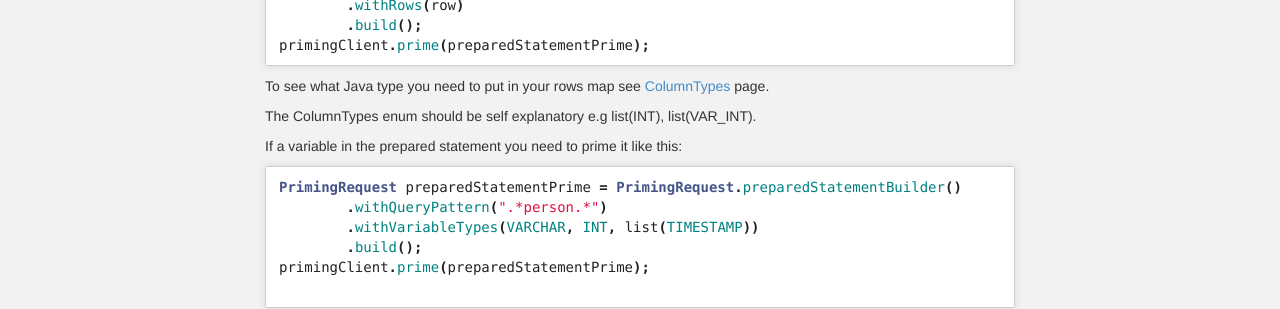
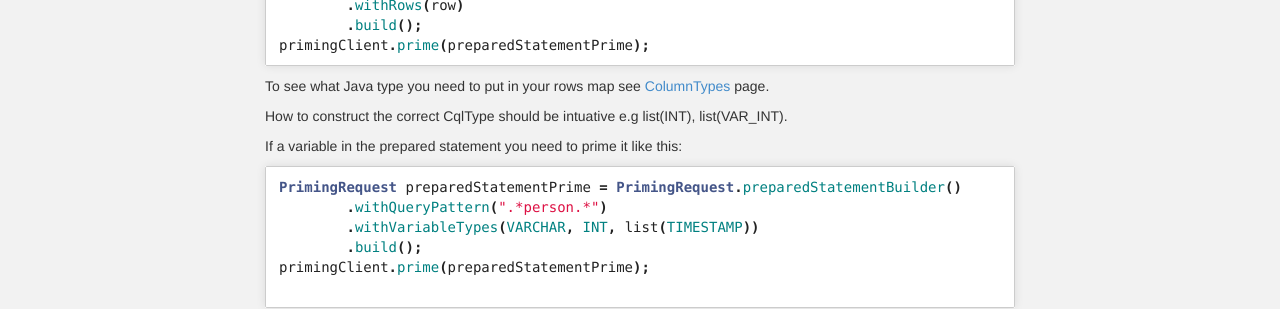
Before and after one commit to zznate/java-client, a Jekyll site: the page built from priming-collections.md, in a window 1280 px wide. Shown: the part 898-1207 px from the top of the page. Built offline with Jekyll 4.4.1, drawn with Linux system fonts in a browser that asks for light colours; Markdown is read by kramdown in place of the engine named in the settings.

Commit message:
Update priming-collections.md

```diff
--- a/priming-collections.md
+++ b/priming-collections.md
@@ -43,7 +43,7 @@ primingClient.prime(preparedStatementPrime);
 
 To see what Java type you need to put in your rows map see [ColumnTypes](http://localhost:4000/java-client/column-types/) page.
 
-The ColumnTypes enum should be self explanatory e.g list(INT), list(VAR_INT).
+How to construct the correct CqlType should be intuative e.g list(INT), list(VAR_INT).
 
 If a variable in the prepared statement you need to prime it like this:
 
```
